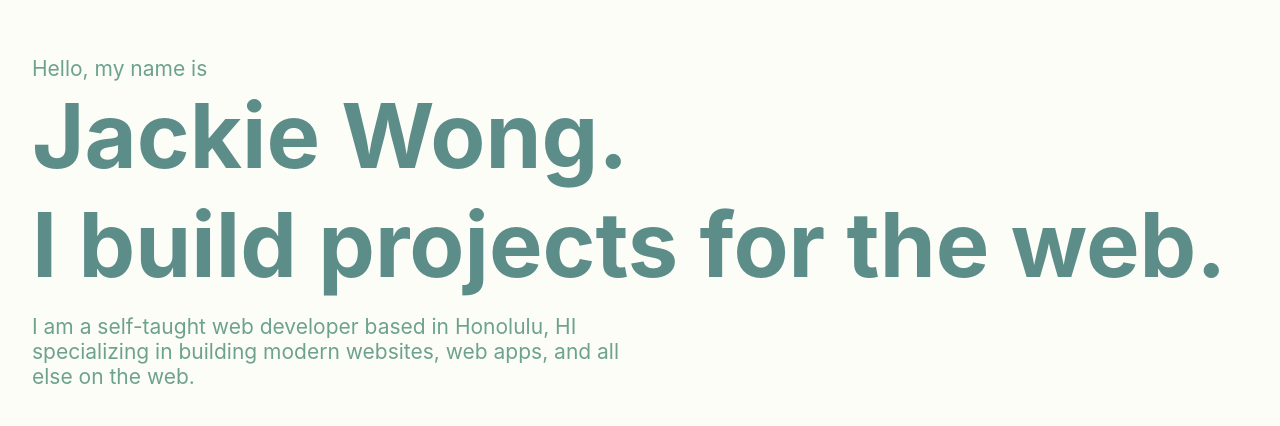
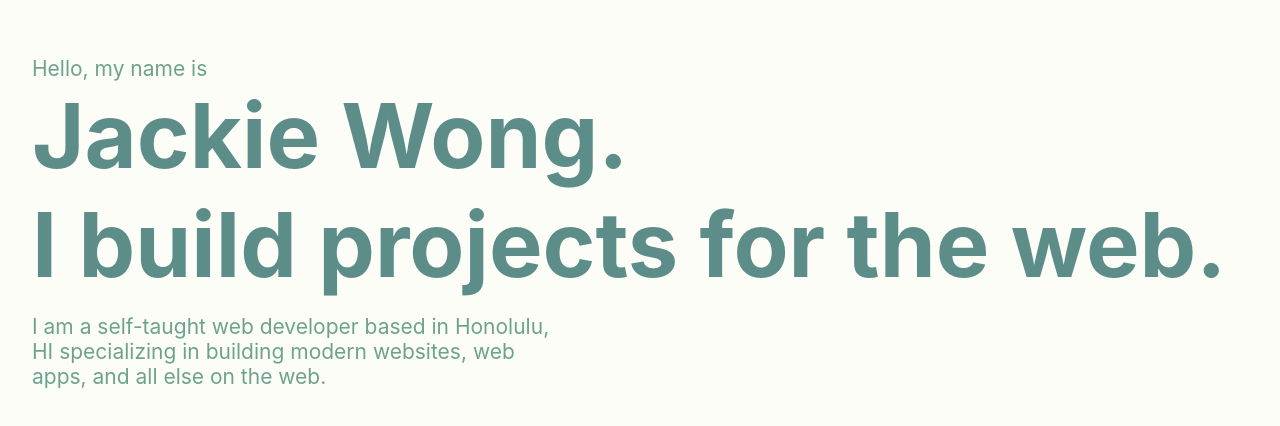
Before and after one commit to jackiewong99/portfolio_v2, a React (Create React App) app: page / in a window 1280 px wide. Shown: the part 178-604 px from the top of the page. Built offline with nearby package versions, Linux system fonts and the light colour scheme.

Commit message:
Update Header's caption.
-Decrease the number of characters per line for the Header component's caption text.

```diff
--- a/src/Components/Header/index.css
+++ b/src/Components/Header/index.css
@@ -23,6 +23,6 @@ p {
 }
 
 .caption {
-  width: clamp(32ch, 50%, 46ch);
+  width: clamp(32ch, 50%, 40ch);
   margin-top: 15px;
 }
```
